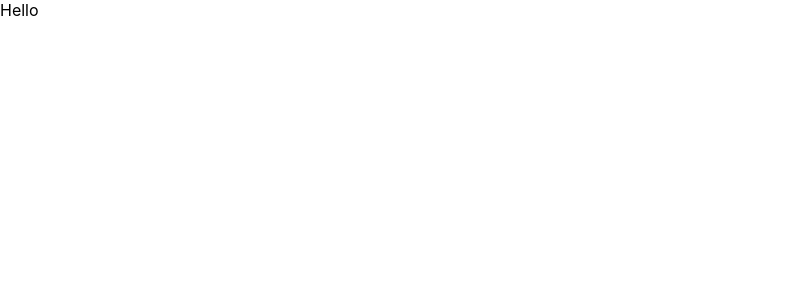
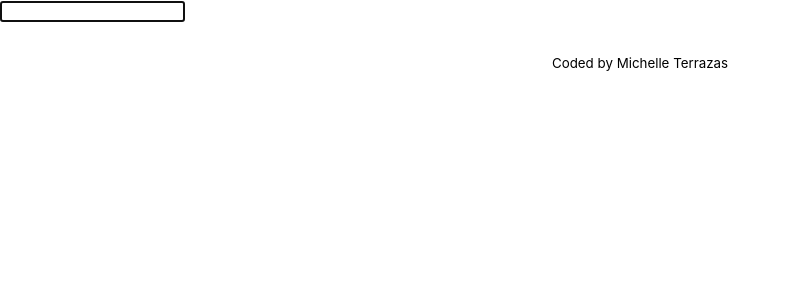
Before and after one commit to michelleann815/dictionary-project, a React (Create React App) app: page / in a window 1280 px wide. Shown: the top 300 px of the page, without its empty margins (0-791 px from the left). Built offline with nearby package versions, Linux system fonts and the light colour scheme.

Commit message:
created new component Dictionary.js, set up form with input type "search" with functions to search for "keyword"

```diff
--- a/src/App.css
+++ b/src/App.css
@@ -0,0 +1,4 @@
+.signature {
+  text-align: center;
+  margin: 30px 0;
+}
--- a/src/App.js
+++ b/src/App.js
@@ -1,11 +1,17 @@
 import './App.css';
+import Dictionary from "./Dictionary";
 
 export default function App() {
   return (
     <div className="App">
+      <div className="container">
       <header className="App-header">
       </header>
-      Hello
+      <main><Dictionary /></main>
+      <footer className="signature">
+        <small>Coded by Michelle Terrazas</small>
+      </footer>
+      </div>
     </div>
   );
 }
--- /dev/null
+++ b/src/Dictionary.js
@@ -0,0 +1,20 @@
+import React, { useState } from 'react';
+import "./Dictionary.css"
+
+export default function Dictionary () {
+    let [keyword, setKeyword] = useState("");
+    function search(event) {
+        event.preventDefault();
+        alert(`Searching for ${keyword} definition...`);
+    }
+
+    function handleKeywordChange (event) {
+        setKeyword(event.target.value);
+    }
+
+    return <div className="Dictionary">
+        <form onSubmit={search}>
+            <input type="search" autoFocus={true} onChange={handleKeywordChange} />
+        </form>
+    </div>
+}
```
Also changed, not shown: src/Dictionary.css (added).
